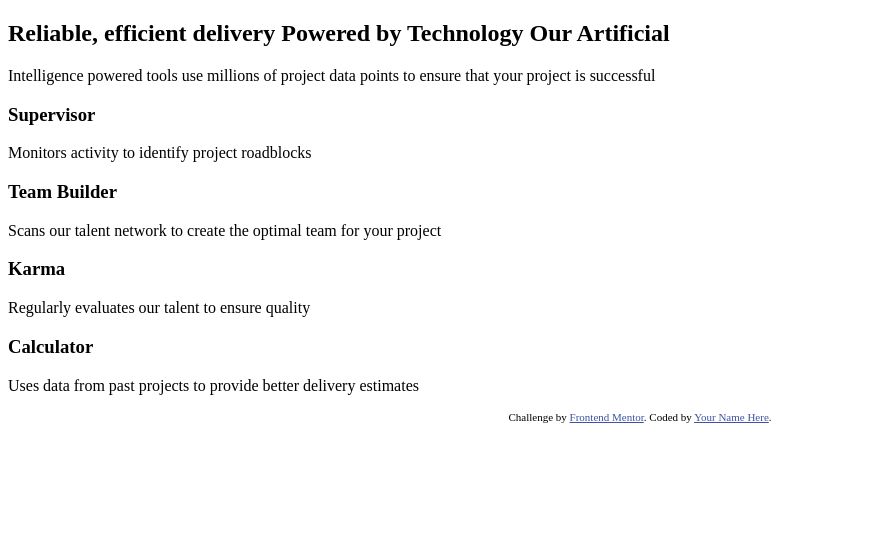
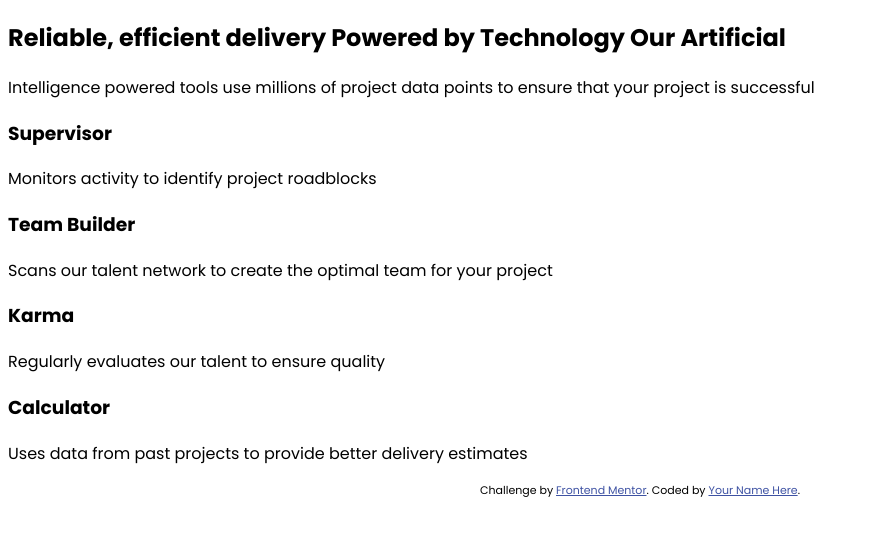
Before and after one commit to mar-alabi/Four-card-feature-section, a plain HTML site: page index.html in a window 1280 px wide. Shown: the whole page, without its empty margins (0-869 px from the left). Drawn offline with Linux system fonts and the light colour scheme.

Commit message:
add font style

```diff
--- a/style.css
+++ b/style.css
@@ -1,3 +1,12 @@
+*,
+*::before,
+*::after {
+  box-sizing: border-box;
+}
+body {
+  font-family: "Poppins", sans-serif;
+}
+
 .attribution {
   font-size: 11px;
   text-align: center;
```
